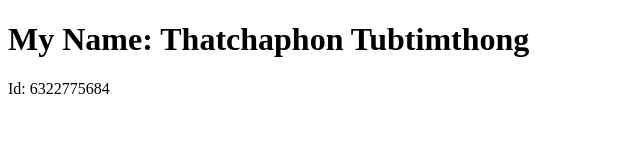
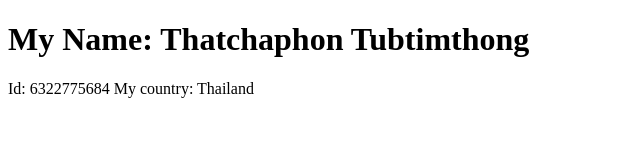
Before and after one commit to thatchapho/DES424_6322775684, a plain HTML site: page src/index.html in a window 1280 px wide. Shown: the whole page, without its empty margins (0-640 px from the left). Drawn offline with Linux system fonts and the light colour scheme.

Commit message:
add html

```diff
--- a/src/index.html
+++ b/src/index.html
@@ -2,6 +2,8 @@
 <html>
 <body>
 <h1>My Name: Thatchaphon Tubtimthong</h1>
-<p>Id: 6322775684</p>
+<p>Id: 6322775684
+    My country: Thailand
+</p>
 </body>
 </html>
```
